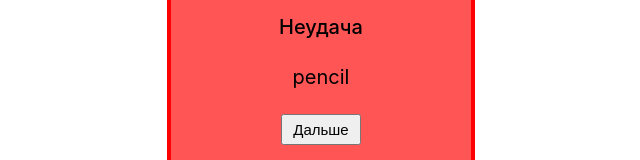
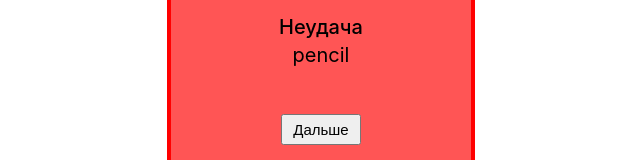
Before and after one commit to quantumVector/English-Vocabulary-Assistant, a React (Create React App) app: page / in a window 1280 px wide. Both pictures are taken after a click on the button "Проверить". Shown: the part 310-470 px from the top of the page, without its empty margins (319-959 px from the left). Built offline with nearby package versions, Linux system fonts and the light colour scheme.

Commit message:
Добавлено отображение комментариев

```diff
--- a/src/components/ResultInfo/ResultInfo.jsx
+++ b/src/components/ResultInfo/ResultInfo.jsx
@@ -8,9 +8,15 @@ const ResultInfo = (props) => {
   };
 
   let classResult;
+  let comment = null;
+  let classComment = null;
 
   if (props.reuslt === 'Успех') classResult = classes.success;
-  if (props.reuslt === 'Неудача') classResult = classes.fail;
+  if (props.reuslt === 'Неудача') {
+    classResult = classes.fail;
+    comment = props.item.comment;
+    classComment = classes.comment;
+  }
 
   return (
     <div>
@@ -18,6 +24,7 @@ const ResultInfo = (props) => {
       <div className={classes.resultBox + ' ' + classResult} >
         <div className={classes.result}>{props.reuslt}</div>
         <div className={classes.resultText}>{props.item.engVersion}</div>
+        <div className={classComment}>{comment}</div>
         <button className={classes.btn} onClick={onClick}>Дальше</button>
       </div>
     </div>
--- a/src/components/ResultInfo/ResultInfo.module.css
+++ b/src/components/ResultInfo/ResultInfo.module.css
@@ -28,6 +28,11 @@
   font-size: 20px;
 }
 
+.comment {
+  padding: 20px;
+  font-size: 14px;
+}
+
 .btn {
   padding: 5px 10px;
   font-size: 15px;
```
